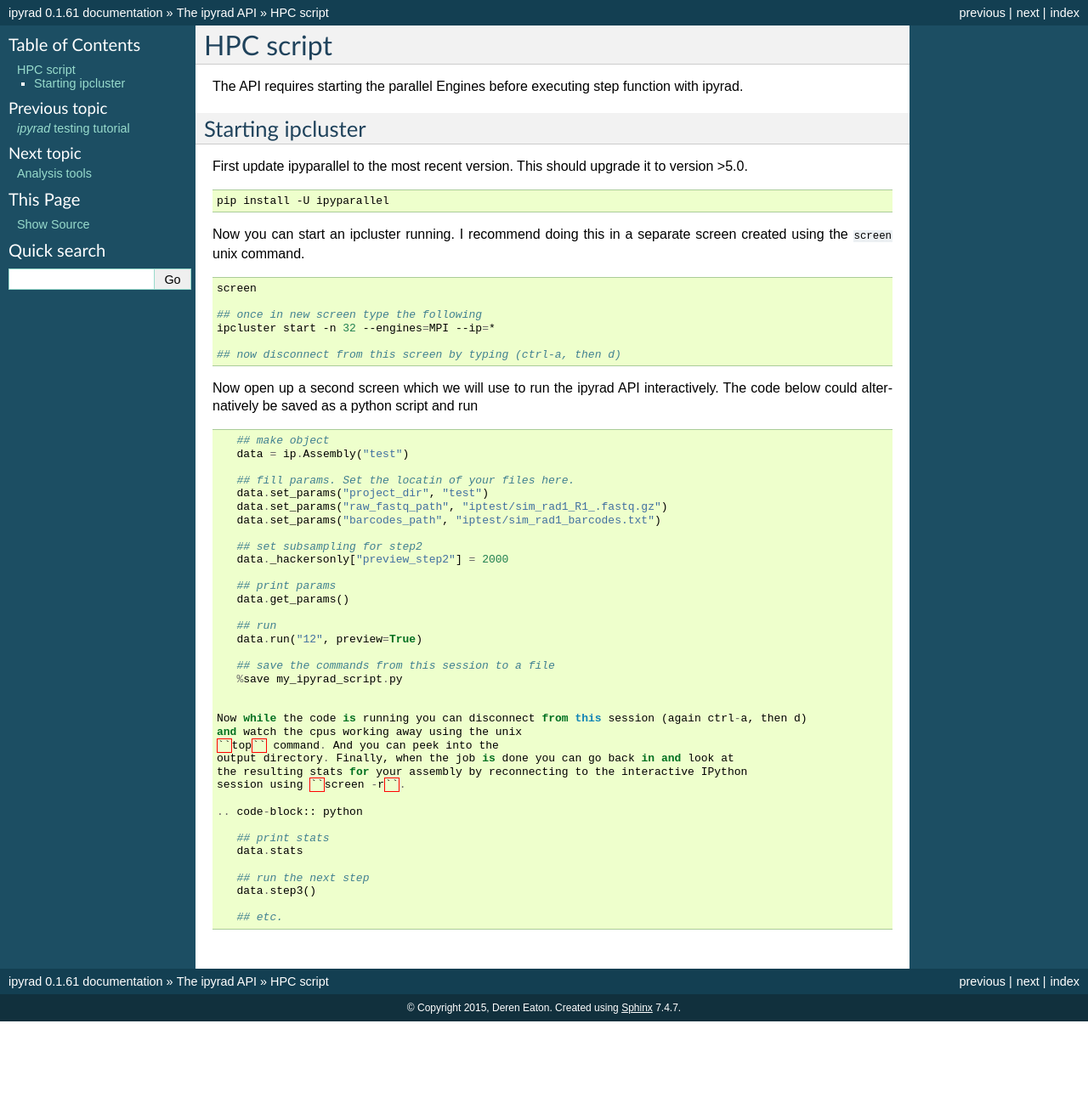
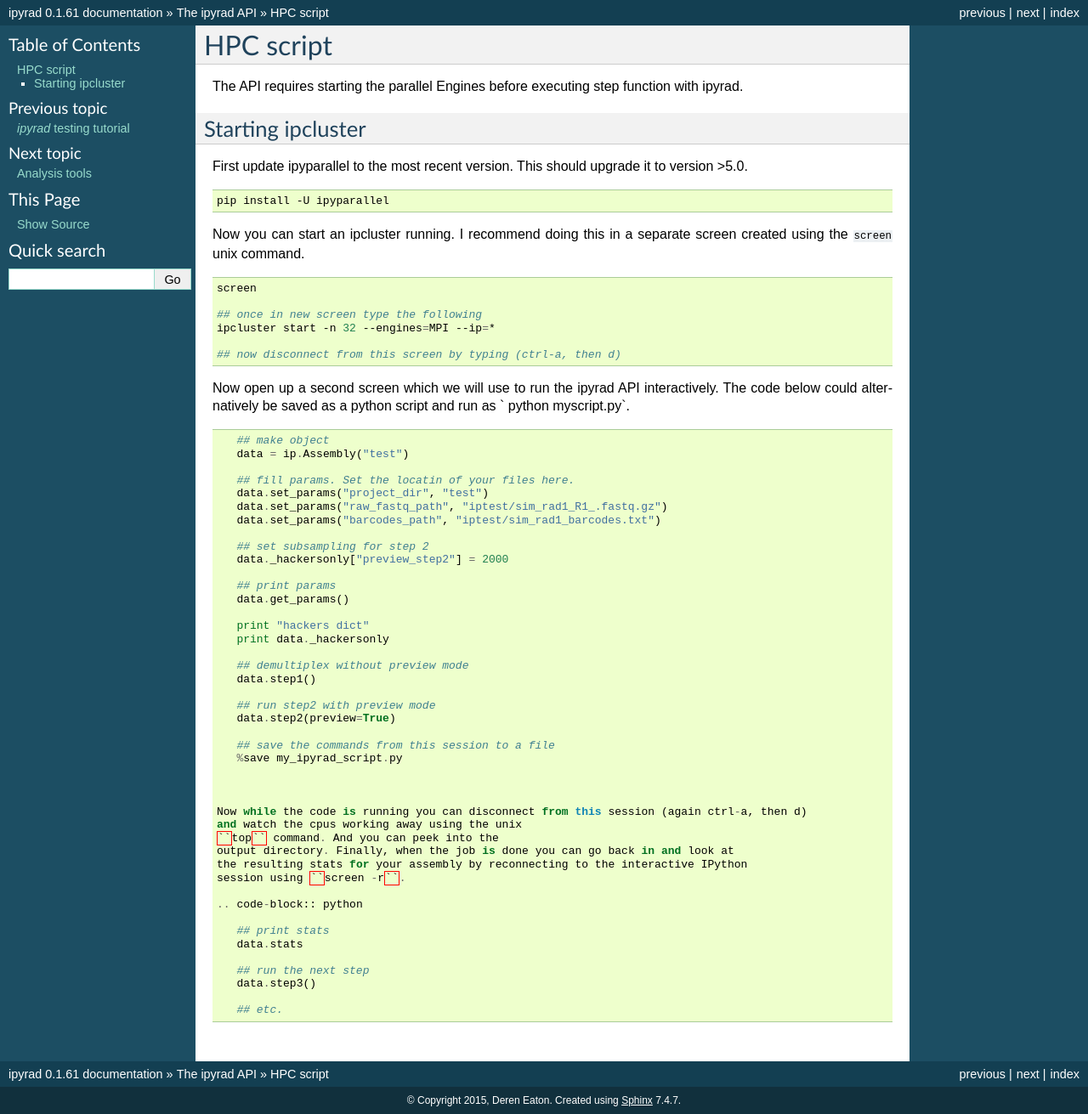
Before and after one commit to dereneaton/ipyrad, a Sphinx documentation site: the page built from docs/HPC_script.rst, in a window 1280 px wide. Shown: the whole page at 85% size. Built offline with Sphinx 7.4.7, drawn with Linux system fonts in a browser that asks for light colours; pages that are not in the unit, such as notebooks, are missing from menus; the version number is read from the project's files by our own code; before the commit the page ends 1202 px from its top, so only the background shows below that.

Commit message:
docs push

```diff
--- a/docs/HPC_script.rst
+++ b/docs/HPC_script.rst
@@ -36,7 +36,8 @@ screen created using the ``screen`` unix command.
 
 
 Now open up a second screen which we will use to run the ipyrad API interactively.
-The code below could alternatively be saved as a python script and run
+The code below could alternatively be saved as a python script and run as
+` python myscript.py`.
 
 
 .. code-block:: python
@@ -49,17 +50,24 @@ The code below could alternatively be saved as a python script and run
     data.set_params("raw_fastq_path", "iptest/sim_rad1_R1_.fastq.gz")
     data.set_params("barcodes_path", "iptest/sim_rad1_barcodes.txt")
 
-    ## set subsampling for step2
+    ## set subsampling for step 2
     data._hackersonly["preview_step2"] = 2000
 
     ## print params
     data.get_params()
 
-    ## run
-    data.run("12", preview=True)
+    print "hackers dict"
+    print data._hackersonly
+
+    ## demultiplex without preview mode
+    data.step1()
+
+    ## run step2 with preview mode
+    data.step2(preview=True)
 
     ## save the commands from this session to a file
     %save my_ipyrad_script.py
+
 
 
  Now while the code is running you can disconnect from this session (again ctrl-a, then d)
```
